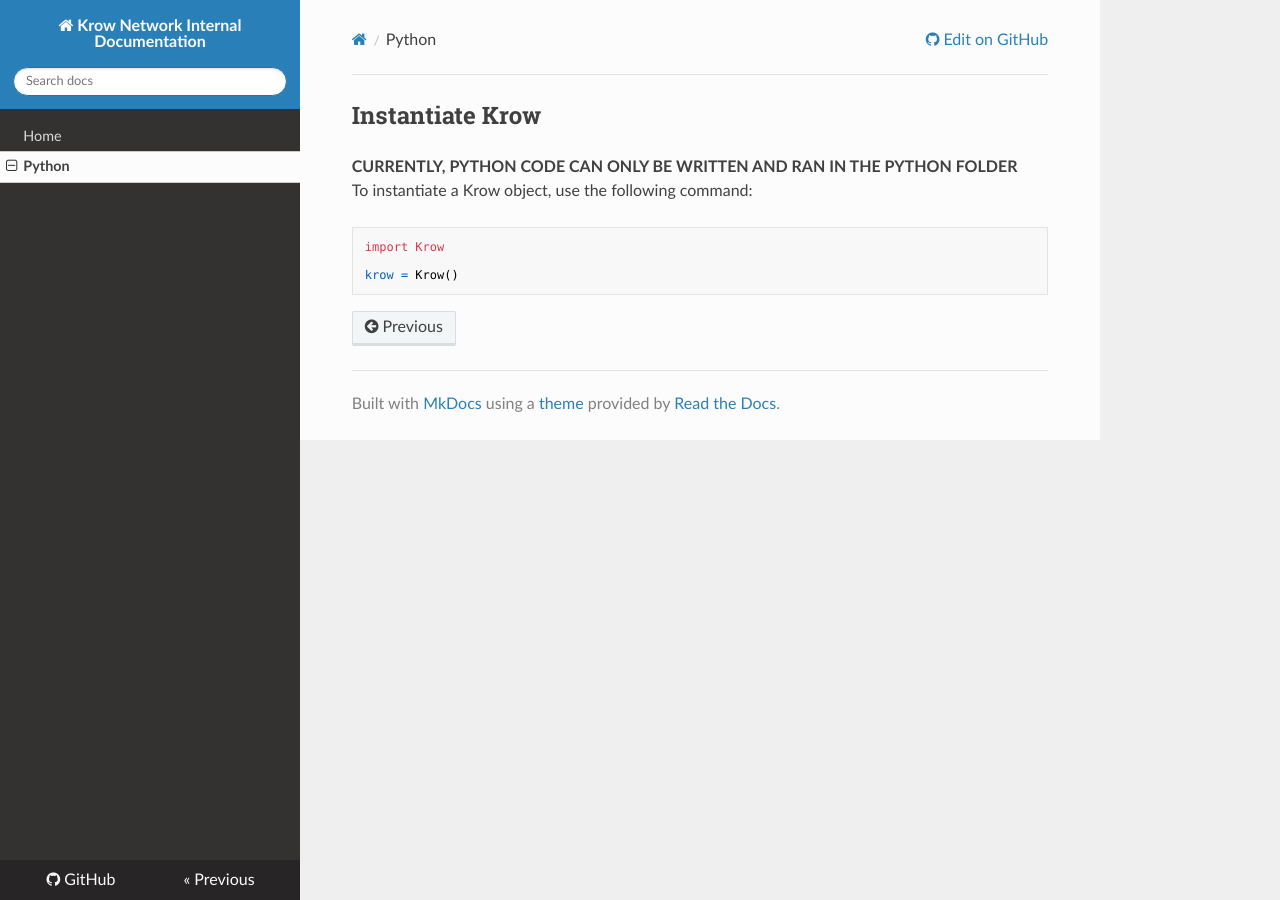
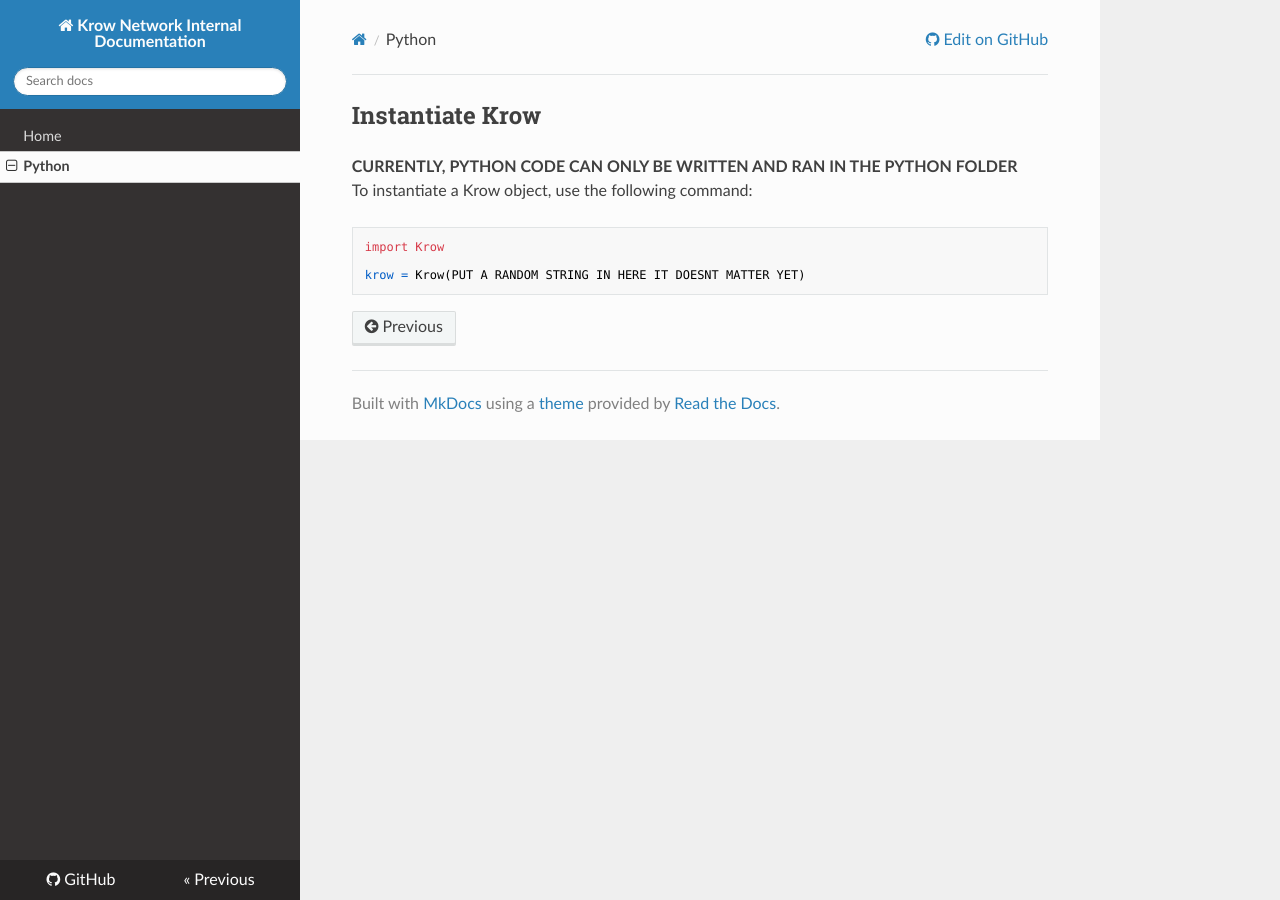
Before and after one commit to KrowNetwork/KrowAlpha, an MkDocs documentation site: the page built from docs/sources/python.md, in a window 1280 px wide. Built offline with MkDocs 1.6.1, drawn with Linux system fonts in a browser that asks for light colours; nearby versions of some CDN libraries.

Commit message:
add placeholder

```diff
--- a/docs/sources/python.md
+++ b/docs/sources/python.md
@@ -4,5 +4,5 @@ To instantiate a Krow object, use the following command:<br />
 ~~~~
 import Krow
 
-krow = Krow()
+krow = Krow(PUT A RANDOM STRING IN HERE IT DOESNT MATTER YET)
 ~~~~
```
